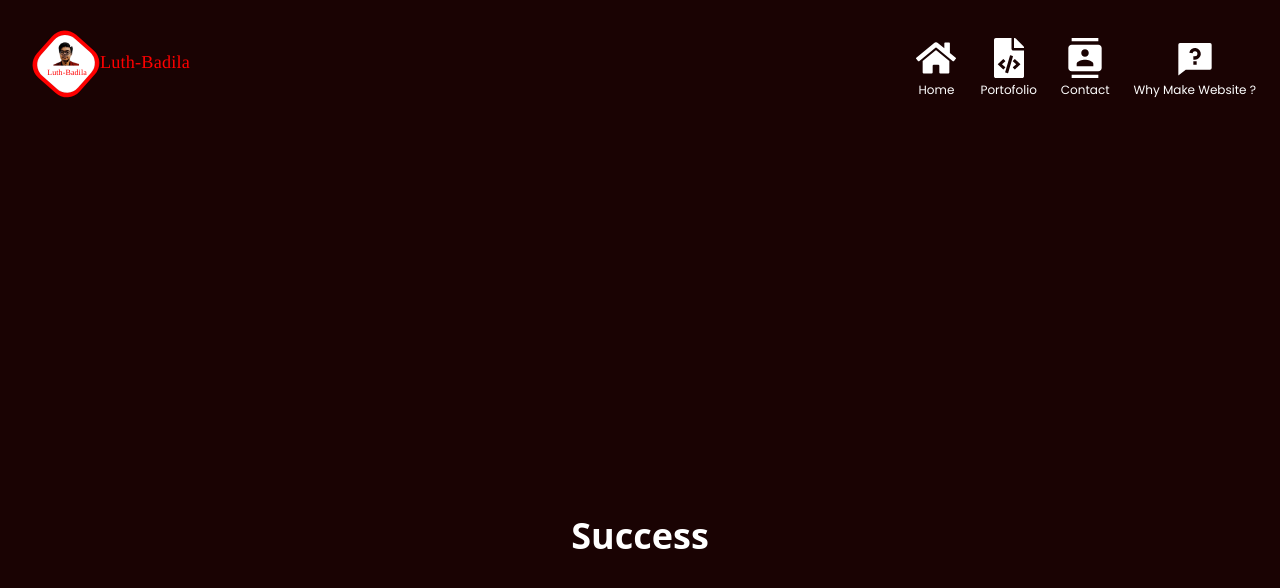
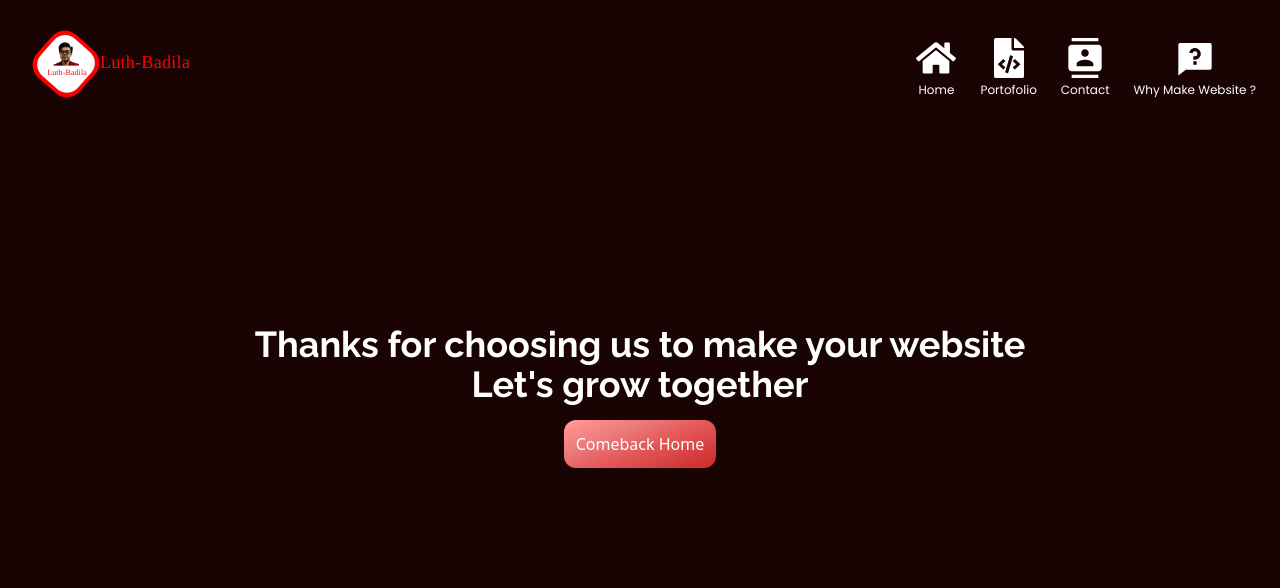
Before and after one commit to Luth-Badila/Luth-Badila, a React (Vite) app: page /success in a window 1280 px wide. Shown: the top 588 px of the page. Built offline with nearby package versions, Linux system fonts and the light colour scheme.

Commit message:
added style in success page but imperfect

```diff
--- a/src/components/Business.jsx
+++ b/src/components/Business.jsx
@@ -44,7 +44,7 @@ const Business = () => {
 
   return (
     <div>
-      <section ref={ref} id="features" className={`${layout.section} px-5 sm:h-[74vh] h-[150vh] bg-red`}>
+      <section ref={ref} id="features" className={`${layout.section} px-8 sm:h-[74vh] h-[150vh] bg-red`}>
         <motion.div className={`${layout.sectionInfo}`} initial={{ x: "-100vw" }} animate={animation}>
           <h2 className={`${styles.heading2} capitalize`}>
             get more profit <br className="sm:block hidden" /> by creating a website
--- a/src/components/Success.jsx
+++ b/src/components/Success.jsx
@@ -1,7 +1,18 @@
 import React from "react";
+import { NavLink } from "react-router-dom";
 
 const Success = () => {
-  return <div className="text-white flex justify-center items-center h-screen font-bold text-4xl">Success</div>;
+  return (
+    <div className="text-white flex flex-col gap-4 justify-center items-center h-[65vh]">
+      <div className="flex flex-col items-center justify-center font-raleway font-bold sm:text-4xl text-xl">
+        <h2>Thanks for choosing us to make your website</h2>
+        <p>Let's grow together</p>
+      </div>
+      <NavLink to="/" className="rounded-xl bg-red-gradient p-3 hover:scale-105">
+        <button>Comeback Home</button>
+      </NavLink>
+    </div>
+  );
 };
 
 export default Success;
--- a/src/components/Testimonials.jsx
+++ b/src/components/Testimonials.jsx
@@ -14,7 +14,7 @@ const Testimonials = () => {
           <br className="sm:block hidden" /> our clients
         </h1>
         <div className="w-full md:mt-0 mt-6">
-          <p className={`${styles.paragraph} text-left max-w-[450px]`}>
+          <p className={`${styles.paragraph} text-justify max-w-[600px]`}>
             clients who have created a website for their business clients who have created a website for their business clients who have created a website for their business clients who have created a website for their business clients who
             have created a website for their business clients who have created a website for their business
           </p>
--- a/src/index.css
+++ b/src/index.css
@@ -1,4 +1,5 @@
 @import url("https://fonts.googleapis.com/css2?family=Poppins:wght@400;500;600;700;800;900&display=swap");
+@import url("https://fonts.googleapis.com/css2?family=Raleway:wght@400;500;700;800;900&display=swap");
 @tailwind base;
 @tailwind components;
 @tailwind utilities;
--- a/tailwind.config.cjs
+++ b/tailwind.config.cjs
@@ -15,6 +15,7 @@ module.exports = {
       },
       fontFamily: {
         poppins: ["Poppins", "sans-serif"],
+        raleway: ["Raleway", "sans-serif"],
       },
       dropShadow: {
         "3xl": "0 35px 35px rgba(0,0,0,1)",
```
